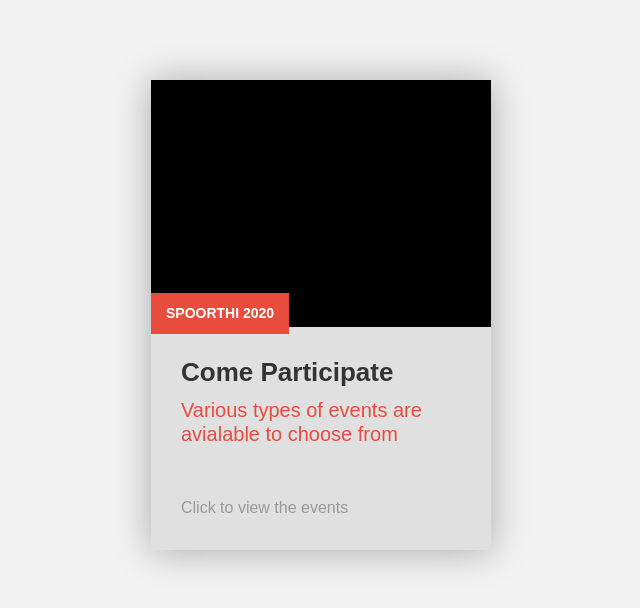
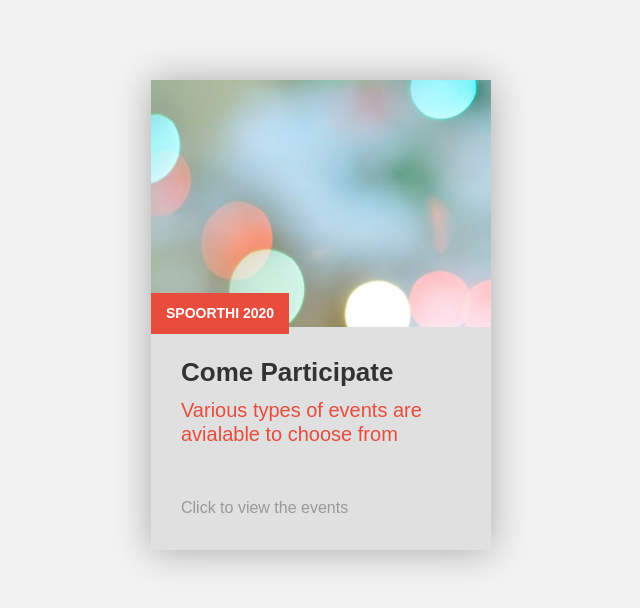
Before and after one commit to kunal0242/trial, a plain HTML site: page index.html in a window 1280 px wide. Shown: the whole page, without its empty margins (319-959 px from the left). Drawn offline with Linux system fonts and the light colour scheme.

Commit message:
Update index.html

```diff
--- a/index.html
+++ b/index.html
@@ -180,7 +180,7 @@ body {
 <div class='container'>
   <div class='post-module hover'>
     <div class='thumbnail'>
-      <img src='try.jpg'>
+      <img src='images/try.jpg'>
     </div>
     <div class='post-content'>
       <div class='category'>SPOORTHI 2020</div>
```
